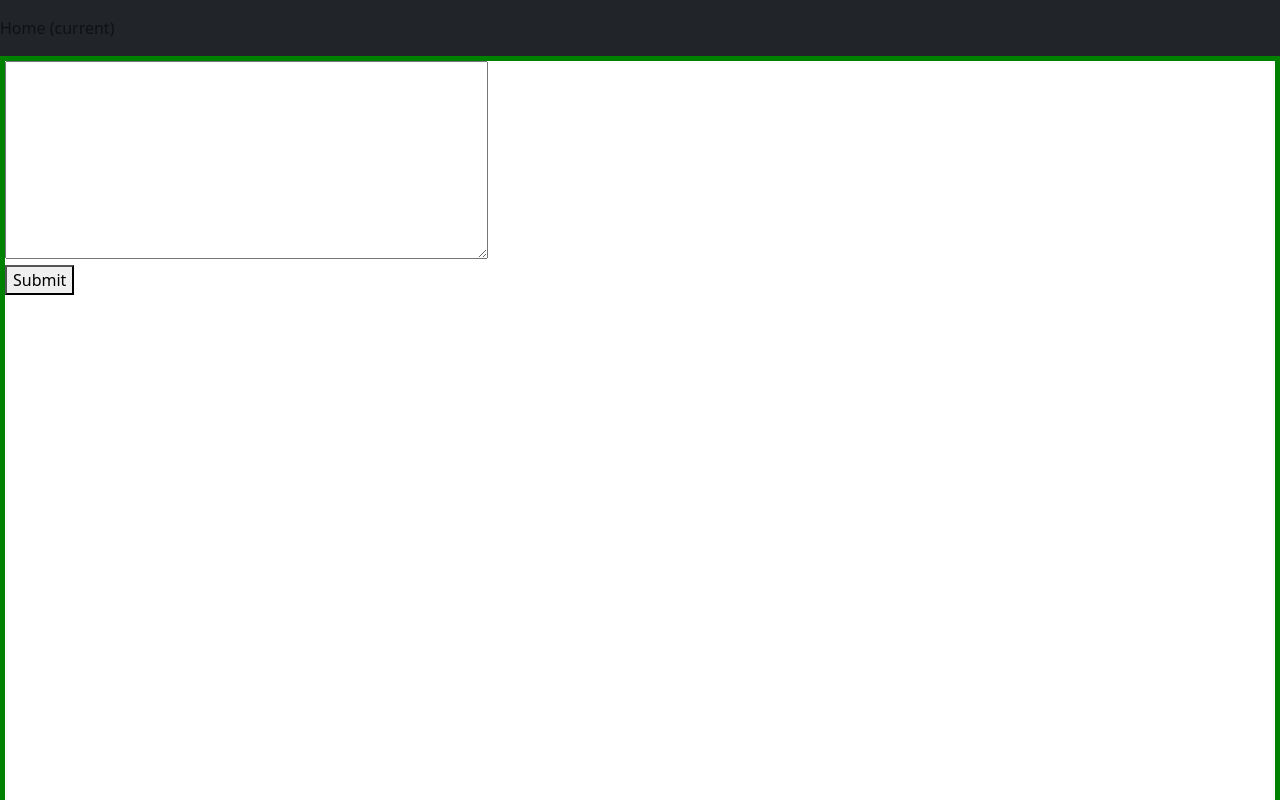
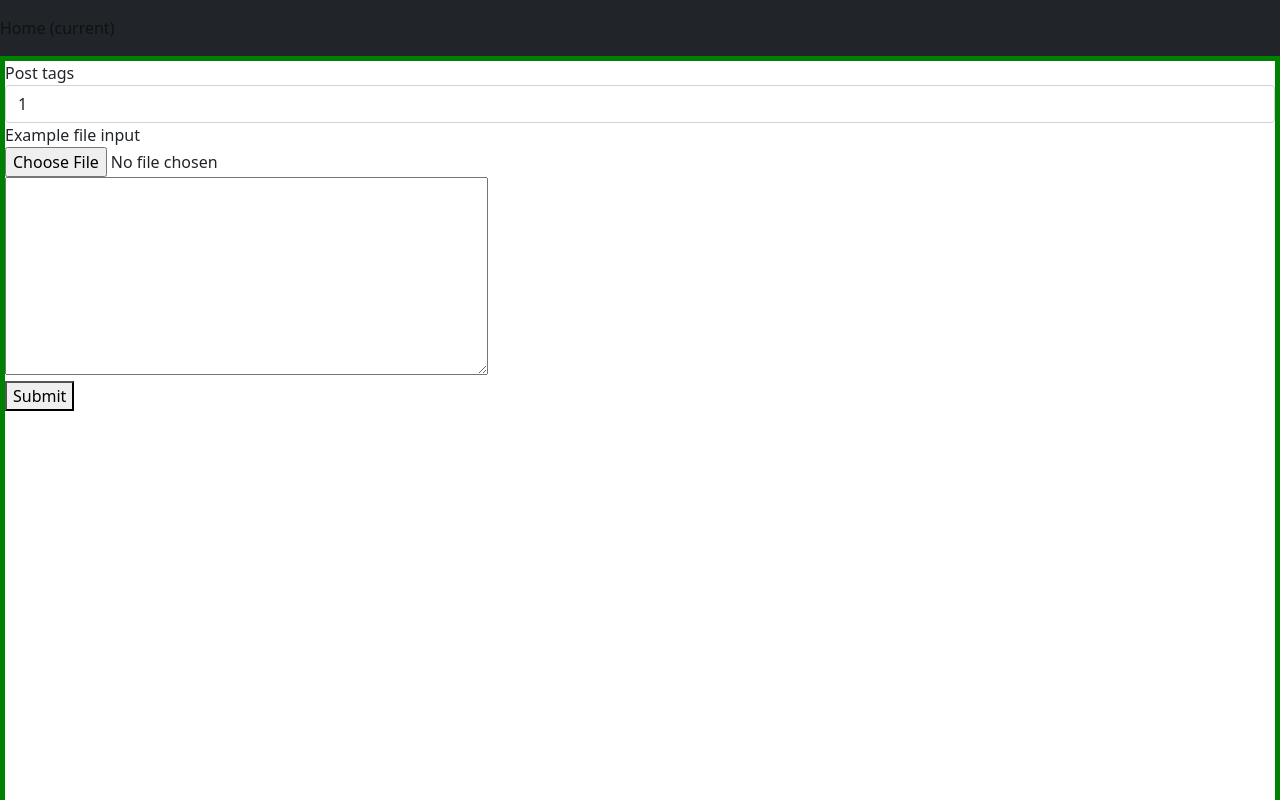
Before and after one commit to APartanen/project1, a React (Create React App) app: page / in a window 1280 px wide. Shown: the top 800 px of the page. Built offline with nearby package versions, Linux system fonts and the light colour scheme.

Commit message:
Form changes

```diff
--- a/src/components/CreatePost.js
+++ b/src/components/CreatePost.js
@@ -31,6 +31,24 @@ const CreatePost = (props) => {
     return(
         <div>
             <form className="postForm" onSubmit={handleSubmit}>
+
+                <div class="form-group">
+                    <label for="formControlSelect">Post tags</label>
+                    <select class="form-control" id="formControlSelect">
+                        <option>1</option>
+                        <option>2</option>
+                        <option>3</option>
+                        <option>4</option>
+                        <option>5</option>
+                    </select>
+                </div>
+
+                <div class="form-group">
+                    <label for="formControlFile">Example file input</label>
+                    <br/>
+                    <input type="file" class="form-control-file" id="formControlFile"/>
+                </div>
+
                 <textarea
                     id="textContent"
                     name="textContentArea"
```
